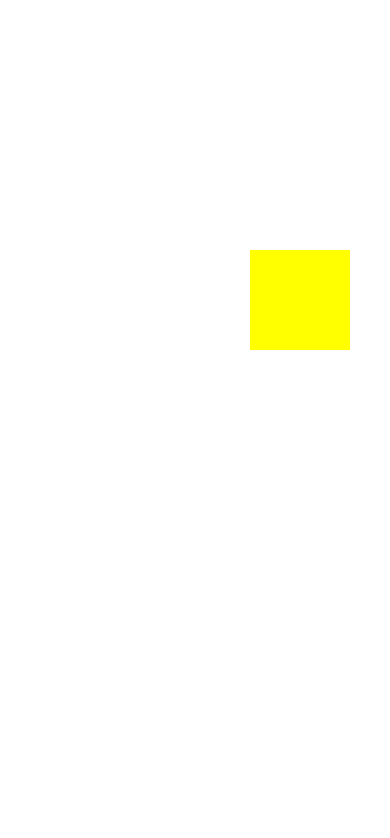
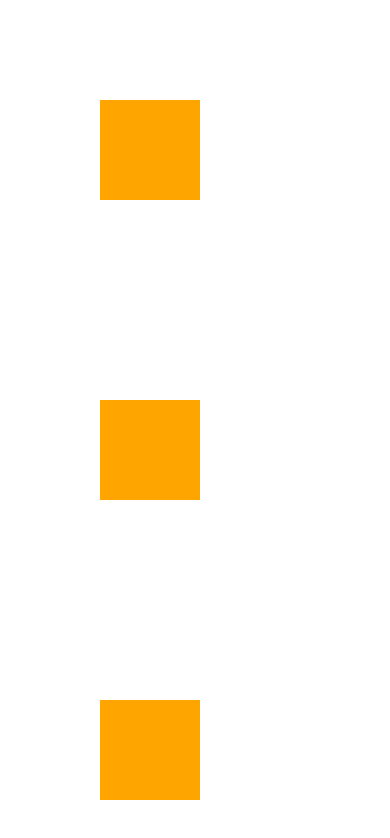
Before and after one commit to saniok333/rn-animation, a React Native app: screen / in a window 390 px wide. Shown: the top 838 px of the page. Built offline with nearby package versions, Linux system fonts and the light colour scheme.

Commit message:
Consecutive opacity

```diff
--- a/App.js
+++ b/App.js
@@ -2,40 +2,62 @@ import { useRef, useEffect } from 'react';
 import { StyleSheet, Animated, Easing } from 'react-native';
 
 export default function App() {
-  const translation = useRef(new Animated.ValueXY({ x: 0, y: 0 })).current;
+  const firstOpacity = useRef(new Animated.Value(0)).current;
+  const secondOpacity = useRef(new Animated.Value(0)).current;
+  const thirdOpacity = useRef(new Animated.Value(0)).current;
 
   useEffect(() => {
-    Animated.parallel([
-      Animated.timing(translation.x, {
-        toValue: 250,
+    Animated.stagger(1000, [
+      Animated.timing(firstOpacity, {
+        toValue: 1,
         useNativeDriver: true,
       }),
-      Animated.timing(translation.y, {
-        toValue: 250,
+      Animated.timing(secondOpacity, {
+        toValue: 1,
+        useNativeDriver: true,
+      }),
+      Animated.timing(thirdOpacity, {
+        toValue: 1,
         useNativeDriver: true,
       }),
     ]).start();
   }, []);
 
   return (
+    <>
       <Animated.View
         style={[
           styles.container,
           {
-          transform: [
-            { translateX: translation.x },
-            { translateY: translation.y },
-          ],
+            opacity: firstOpacity,
           },
         ]}
       ></Animated.View>
+      <Animated.View
+        style={[
+          styles.container,
+          {
+            opacity: secondOpacity,
+          },
+        ]}
+      ></Animated.View>
+      <Animated.View
+        style={[
+          styles.container,
+          {
+            opacity: thirdOpacity,
+          },
+        ]}
+      ></Animated.View>
+    </>
   );
 }
 
 const styles = StyleSheet.create({
   container: {
+    margin: 100,
     width: 100,
     height: 100,
-    backgroundColor: 'yellow',
+    backgroundColor: 'orange',
   },
 });
```
Lines whose indentation alone changed are shown as unchanged.
